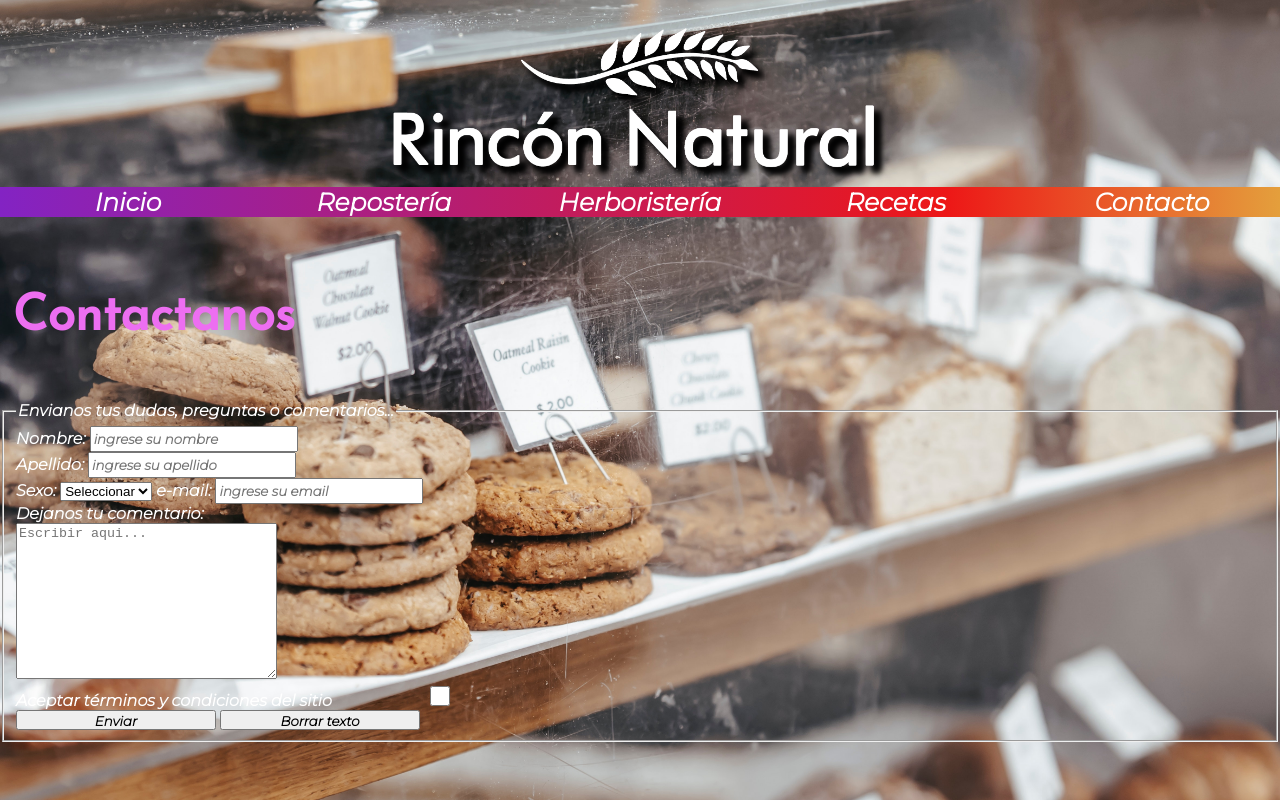
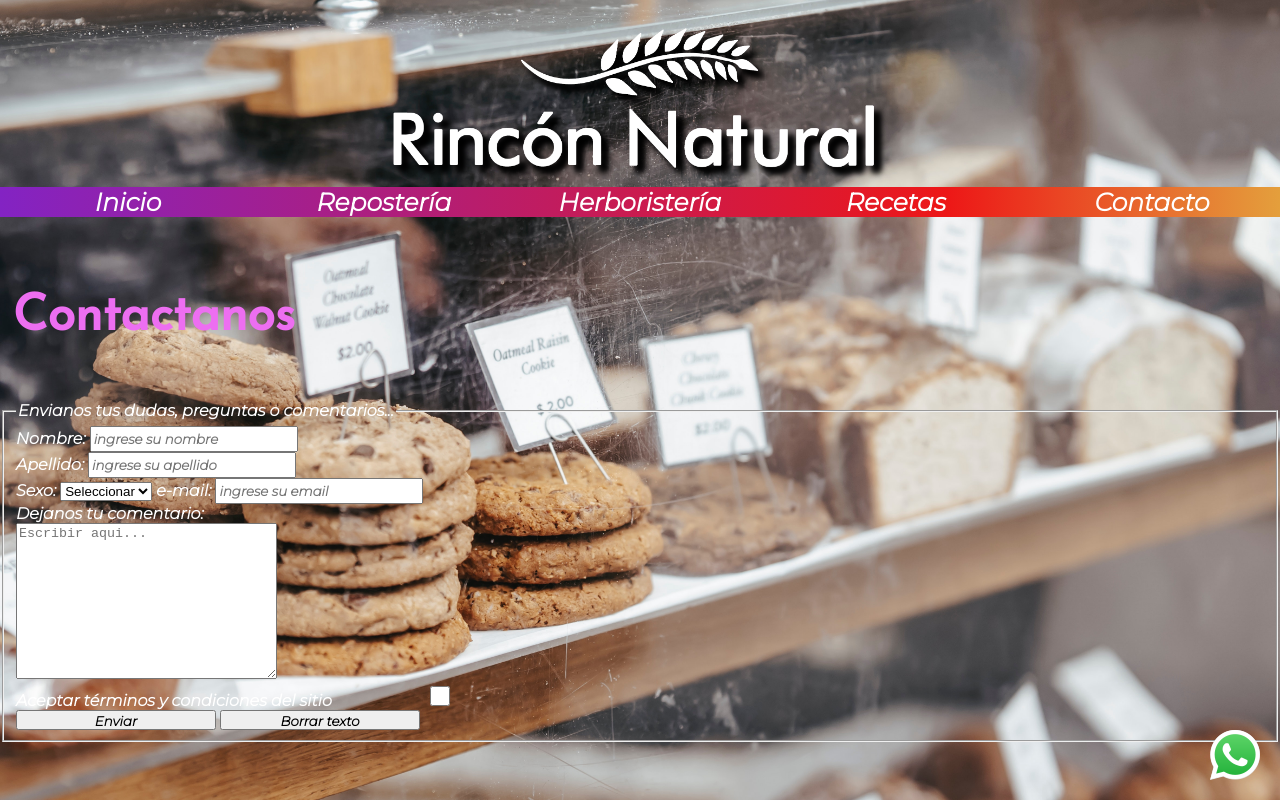
Before and after one commit to MarianoCoder/rincon.natural, a website: page Contacto.html in a window 1280 px wide. Shown: the top 800 px of the page. Drawn offline with Linux system fonts and the light colour scheme.

Commit message:
Se agrego logo whatsapp

```diff
--- a/Contacto.html
+++ b/Contacto.html
@@ -94,6 +94,8 @@
                         <input type="reset" value="Borrar texto">
                 </fieldset>
 
+                <a href="https://api.whatsapp.com/message/ZXF6245DHTWXL1"> <img id="whatsApp" src="Imagenes/Whatsapplogo.png" alt=""></a>
+
         </main>
 
         <div id="sinBoot">
--- a/scss/estiloSass3.scss
+++ b/scss/estiloSass3.scss
@@ -106,6 +106,12 @@ fieldset p {
 #grilla #sinBoot nav ul {
     height: 100%;
 }
+
+#whatsApp {
+    position: fixed;
+    right: 20px;
+    bottom: 20px;
+  }
 
 
 /* Aplicando gradiente a footer */
```
Also changed, not shown: Herboristería.html (+1 -0 lines), Recetas.html (+1 -1 lines), Repostería.html (+1 -0 lines), SubCupcakes.html (+1 -1 lines), SubPascuas.html (+1 -1 lines), index.html (+3 -0 lines), Imagenes/Whatsapplogo.png (added), css/estilo3.css.
